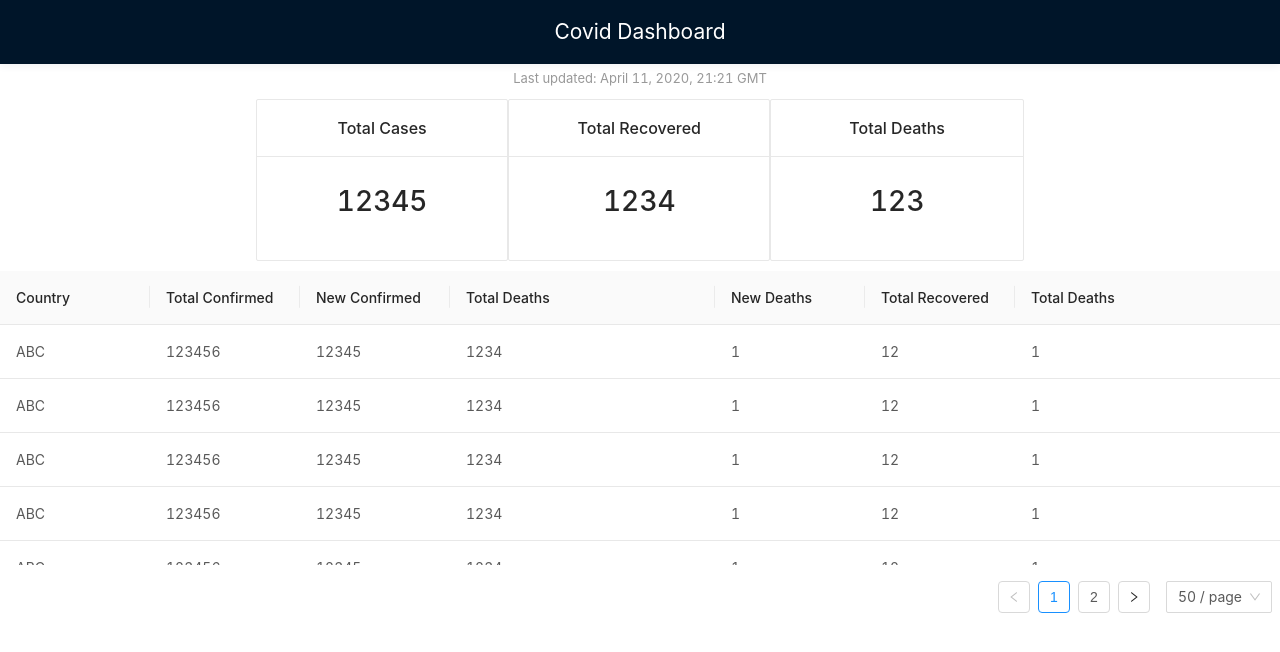
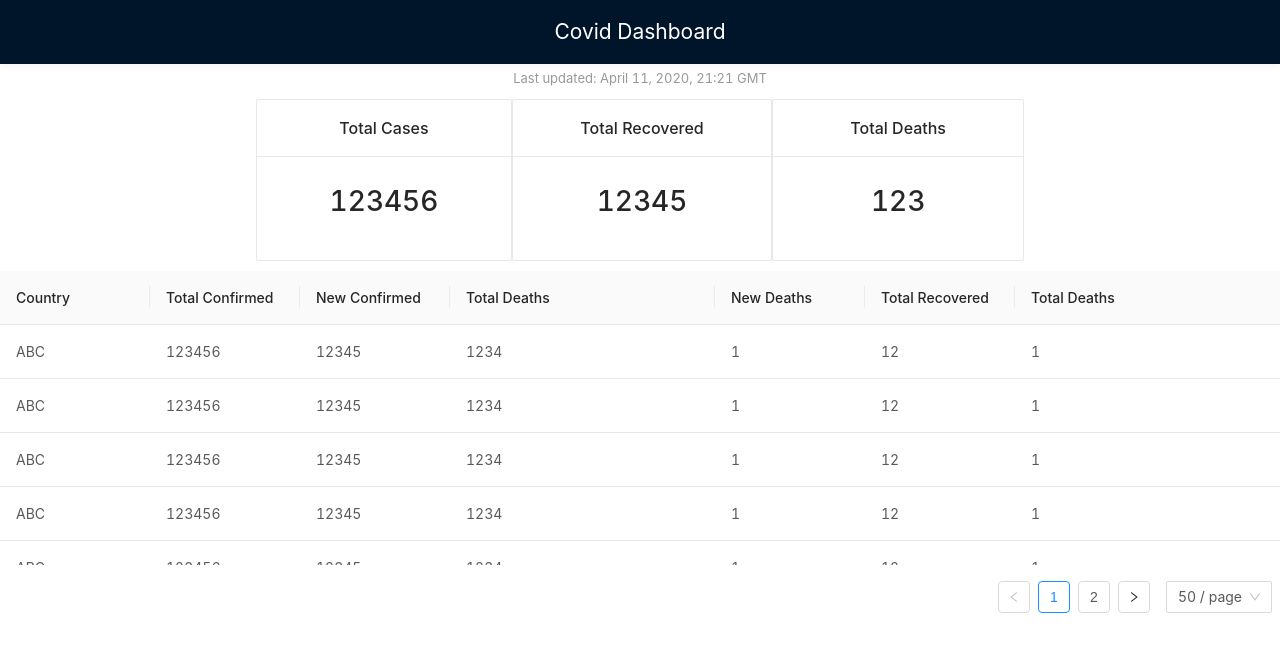
Before and after one commit to singhgagan008/dashboard, a React (Create React App) app: page / in a window 1280 px wide. Shown: the top 652 px of the page. Built offline with nearby package versions, Linux system fonts and the light colour scheme.

Commit message:
some refactoring before hiting the api

```diff
--- a/src/app/App.js
+++ b/src/app/App.js
@@ -1,61 +1,9 @@
 import React from "react";
-import ReactDOM from "react-dom";
-import "antd/dist/antd.css";
 import "../index.css";
 import "./app.css";
-import { Table, Layout, Menu } from "antd";
 import AppHeader from "../common/AppHeader";
-import CardComponent from "../components/MainCounter";
+import DataComponent from "../components/DataComponent";
 
-const columns = [
-  {
-    title: "Country",
-    dataIndex: "country",
-    width: 150
-  },
-  {
-    title: "Total Confirmed",
-    dataIndex: "totalConfirmed",
-    width: 150
-  },
-  {
-    title: "New Confirmed",
-    dataIndex: "newConfirmed",
-    width: 150
-  },
-  {
-    title: "Total Deaths",
-    dataIndex: "totalDeaths"
-  },
-  {
-    title: "New Deaths",
-    dataIndex: "newDeaths",
-    width: 150
-  },
-  {
-    title: "Total Recovered",
-    dataIndex: "newRecovered",
-    width: 150
-  },
-  {
-    title: "Total Deaths",
-    dataIndex: "newDeaths"
-  }
-];
-
-const data = [];
-for (let i = 0; i < 100; i++) {
-  data.push({
-    key: i,
-    country: 'ABC',
-    totalConfirmed: 123456,
-    newConfirmed: 12345,
-    totalDeaths: 1234,
-    newDeaths: 123,
-    newRecovered: 12,
-    newDeaths: 1
-  });
-}
 
 const App = () => {
     return(
@@ -64,17 +12,7 @@ const App = () => {
         <div className = 'last-updated' >
           Last updated: April 11, 2020, 21:21 GMT
         </div>
-        <div className='card-table'>
-          <CardComponent name={"Total Cases"} data={12345}/>
-          <CardComponent name={"Total Recovered"} data={1234}/>
-          <CardComponent name={"Total Deaths"} data={123}/>
-        </div>
-        <Table
-        columns={columns}
-        dataSource={data}
-        pagination={{ pageSize: 50 }}
-        scroll={{ y: 240 }}
-        />
+        <DataComponent />
       </div>
   );
 }
--- a/src/app/app.css
+++ b/src/app/app.css
@@ -4,7 +4,3 @@
     margin-top:5px;
     text-align:center;
 }
-
-.card-table {
-    margin: 10px 20% 10px 20%;
-}
--- a/src/components/MainCounter.js
+++ b/src/components/CardComponent.js
@@ -1,7 +1,7 @@
 import React from "react";
 import "antd/dist/antd.css";
 import { Card } from "antd";
-import './Maincounter.css'
+import './component.css';
 
 const CardComponent = (props) => {
     return (
--- /dev/null
+++ b/src/components/CardTable.js
@@ -0,0 +1,23 @@
+import React from "react";
+
+import { Card } from "antd";
+import "antd/dist/antd.css";
+import './component.css';
+
+const CardTable = (props) => {
+    return(
+        <div className='card-table'>
+            <Card title="Total Cases" className="maincounter-wrap">
+                <h1>{props.totalCases}</h1>
+            </Card>
+            <Card title="Total Recovered" className="maincounter-wrap">
+                <h1>{props.totalRecovered}</h1>
+            </Card>
+            <Card title="Total Deaths" className="maincounter-wrap">
+                <h1>{props.totalDeaths}</h1>
+            </Card>
+        </div>
+    );
+}
+
+export default CardTable;
--- /dev/null
+++ b/src/components/DataComponent.js
@@ -0,0 +1,77 @@
+import React from "react";
+import "antd/dist/antd.css";
+import CardTable from "../components/CardTable";
+import { Table, Layout, Menu } from "antd";
+
+class DataComponent extends React.Component {
+
+    render() {
+        const columns = [
+            {
+              title: "Country",
+              dataIndex: "country",
+              width: 150
+            },
+            {
+              title: "Total Confirmed",
+              dataIndex: "totalConfirmed",
+              width: 150
+            },
+            {
+              title: "New Confirmed",
+              dataIndex: "newConfirmed",
+              width: 150
+            },
+            {
+              title: "Total Deaths",
+              dataIndex: "totalDeaths"
+            },
+            {
+              title: "New Deaths",
+              dataIndex: "newDeaths",
+              width: 150
+            },
+            {
+              title: "Total Recovered",
+              dataIndex: "newRecovered",
+              width: 150
+            },
+            {
+              title: "Total Deaths",
+              dataIndex: "newDeaths"
+            }
+          ];
+
+          const data = [];
+          for (let i = 0; i < 100; i++) {
+            data.push({
+              key: i,
+              country: 'ABC',
+              totalConfirmed: 123456,
+              newConfirmed: 12345,
+              totalDeaths: 1234,
+              newDeaths: 123,
+              newRecovered: 12,
+              newDeaths: 1
+            });
+          }
+
+        return (
+            <div className="dashContainer">
+                <CardTable
+                  totalCases={123456}
+                  totalRecovered={12345}
+                  totalDeaths={123}
+                />
+                <Table
+                  columns={columns}
+                  dataSource={data}
+                  pagination={{ pageSize: 50 }}
+                  scroll={{ y: 240 }}
+                />
+            </div>
+        );
+    }
+}
+
+export default DataComponent;
--- a/src/components/Maincounter.css
+++ b/src/components/component.css
@@ -4,3 +4,7 @@
     text-align: center;
     display: table-cell;
 }
+
+.card-table {
+    margin: 10px 20% 10px 20%;
+}
```
Also changed, not shown: src/components/Table.js (added, +65 -0 lines).
